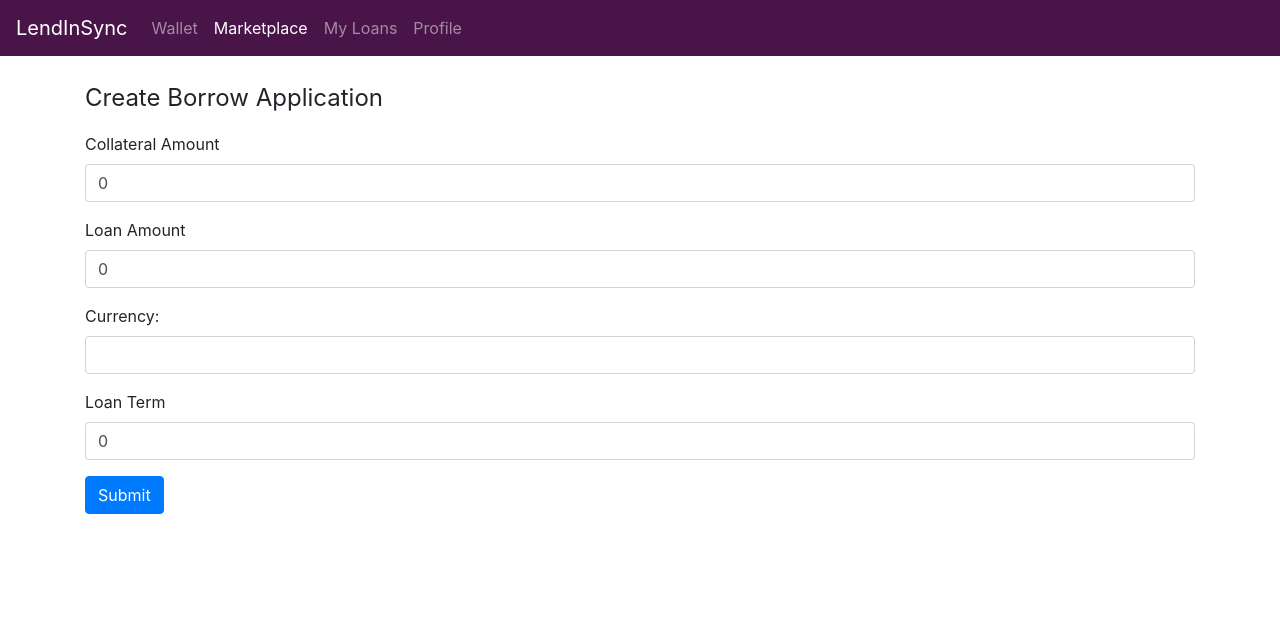
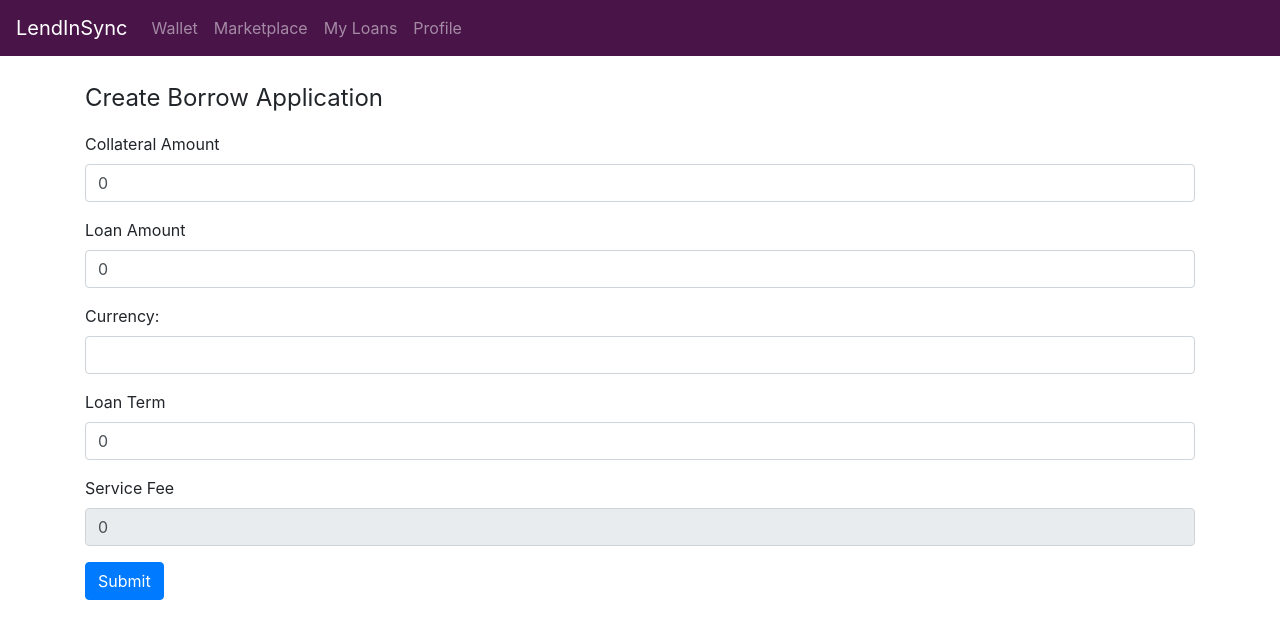
Before and after one commit to kanikaselvapandian/DBEAT1, a Flask app: template lendinsync/templates/create_borrow_application.html in a window 1280 px wide. Shown: the top 639 px of the page. Run offline with Flask 3, Linux system fonts and the light colour scheme; the template is opened without the code that fills it, so the values that code supplies are empty; some libraries are stand-ins or nearby versions.

Commit message:
updated create borrow application page

```diff
--- a/lendinsync/css/loan.css
+++ b/lendinsync/css/loan.css
@@ -1,6 +1,3 @@
 .navbar {
     background-color: #491549;
 }
-#myloantab a{
-    color: black;
-}
--- a/lendinsync/templates/create_borrow_application.html
+++ b/lendinsync/templates/create_borrow_application.html
@@ -35,7 +35,7 @@
                     <li class="nav-item">
                         <a class="nav-link" href="wallet.html">Wallet</a>
                     </li>
-                    <li class="nav-item active">
+                    <li class="nav-item">
                         <a class="nav-link" href="marketplace.html">Marketplace</a>
                     </li>
                     <li class="nav-item">
@@ -53,23 +53,27 @@
                 <legend>Create Borrow Application</legend>
                 <div class="mb-3 pt-2">
                     <label for="collateralAmount" class="form-label">Collateral Amount</label>
-                    <input type="text" v-model="collateral_amount" class="form-control" id="collateralAmount" aria-describedby="collateralAmount">
+                    <input type="number" v-model="collateral_amount" class="form-control" id="collateralAmount" aria-describedby="collateralAmount">
                 </div>
                 <div class="mb-3">
                     <label for="loanAmount" class="form-label">Loan Amount</label>
-                    <input type="text" v-model="loan_amount" class="form-control" id="loanAmount">
+                    <input type="number" v-model="loan_amount" class="form-control" id="loanAmount">
                 </div>
                 <div class="form-group">
-                    <label for="currency">Currency:</label>
-                    <select v-model="selectedCurrency" class = "form-control" @change="getExchangeRate(selectedCurrency)">
-                        <option v-for="currency in currency_info" :value="currency.CurrencyCode">
-                            {{currency.CountryName}} ({{ currency.CurrencyCode }})
-                        </option>
-                    </select>
+                            <label for="currency">Currency:</label>
+                            <select v-model="selectedCurrency" class = "form-control" @change="getExchangeRate(selectedCurrency)">
+                                <option v-for="currency in currency_info" :value="currency.CurrencyCode" v-text ="currency.CountryName + ' (' + currency.CurrencyCode + ')'">
+                                </option>
+                            </select>
+                        </div>
+                <div class="mb-3">
+                    <label for="loanTerm" class="form-label">Loan Term</label>
+                    <input type="number" v-model="loan_term" class="form-control" id="loanTerm">
                 </div>
                 <div class="mb-3">
-                    <label for="loanTerm" class="form-label">Loan Term</label>
-                    <input type="text" v-model="loan_term" class="form-control" id="loanTerm">
+                    <label for="borrowingServiceFee" class="form-label">Service Fee</label>
+                    <input disabled type="number" v-model="borrowing_service_fee" class="form-control" id="borrowingServiceFee">
+
                 </div>
                 <button type="submit" class="btn btn-primary" @click="create_borrow_application($event)">Submit</button>
             </form>
```
